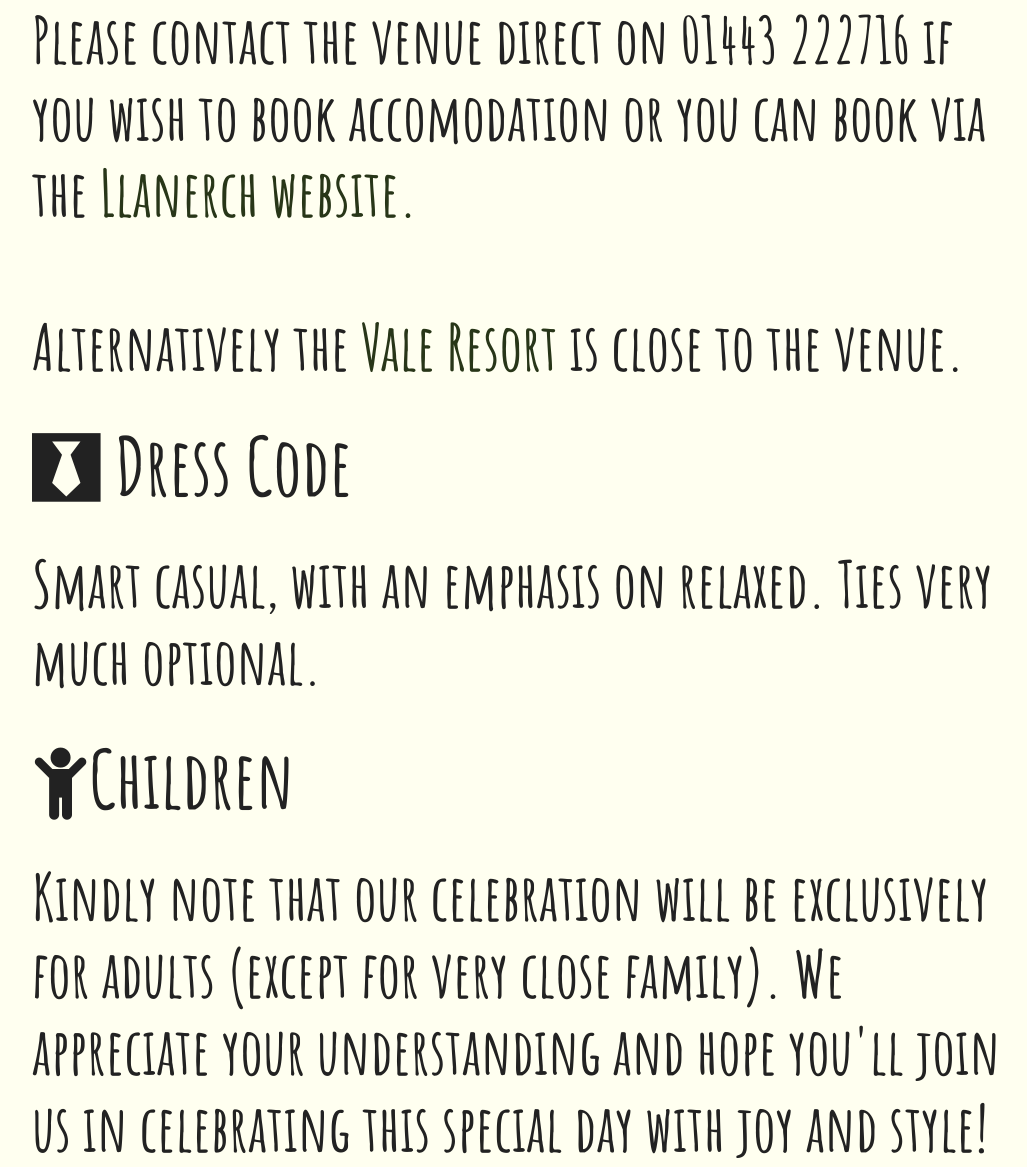
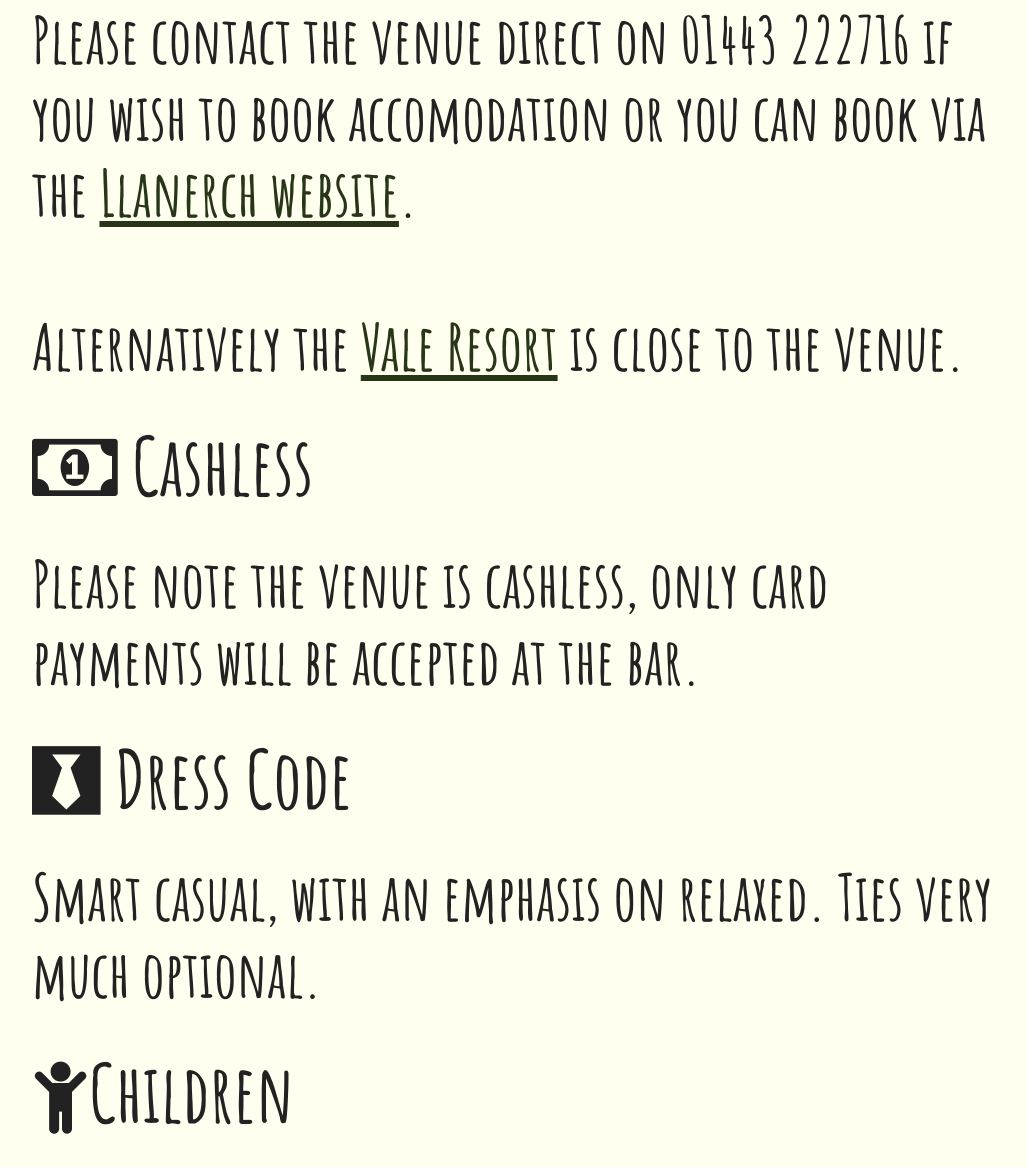
Before and after one commit to DanGahan/rsvp, a Django app: page /success/ in a window 1280 px wide. Shown: the part 3770-4937 px from the top of the page, without its empty margins (123-1150 px from the left). Run offline with Django 3.2, Linux system fonts and the light colour scheme; some libraries are stand-ins or nearby versions.

Commit message:
link and success updates

```diff
--- a/frontend/frontend/static/css/style.css
+++ b/frontend/frontend/static/css/style.css
@@ -89,7 +89,7 @@ textarea:focus {
 a,
 a:hover,
 a:focus {
-	text-decoration: none;
+	text-decoration: underline;
 	outline: none;
 	color: #283618
 }
--- a/frontend/frontend/templates/form.html
+++ b/frontend/frontend/templates/form.html
@@ -72,7 +72,7 @@
 </div>
 <hr>
 <div class="blog_item">
-	<h3>Information on the schedule of the day, venue details, accommodation options and the wedding list can be found <a href="/success/">here. </a></h3>
+	<h3>Information on the schedule of the day, venue details, accommodation options and the wedding list can be found <a href="/success/">here</a>.</h3>
 		</article>
 	</div>
 	<!-- Blog Page end -->
--- a/frontend/frontend/templates/success.html
+++ b/frontend/frontend/templates/success.html
@@ -28,10 +28,14 @@
             <iframe src="https://www.google.com/maps/embed?pb=!1m18!1m12!1m3!1d2483.307034270037!2d-3.372419422950784!3d51.50758287181337!2m3!1f0!2f0!3f0!3m2!1i1024!2i768!4f13.1!3m3!1m2!1s0x486e11a05e2f6835%3A0x770009829cf6abaf!2sLlanerch%20Vineyard%20Hotel!5e0!3m2!1sen!2suk!4v1705324052022!5m2!1sen!2suk" width="600" height="450" style="border:0;" allowfullscreen="" loading="lazy" referrerpolicy="no-referrer-when-downgrade" title="Google Maps iFrame"></iframe></br>
             </br><h2><i class="fa fa-bed"></i> Accommodation</h2></br>
             <h3>
-            Please contact the venue direct on 01443 222716 if you wish to book accomodation or you can book via the <a href="https://llanerch.co.uk">Llanerch website.</a></br>
+            Please contact the venue direct on 01443 222716 if you wish to book accomodation or you can book via the <a href="https://llanerch.co.uk">Llanerch website</a>.</br>
             </br>Alternatively the <a href="https://www.valeresort.com">Vale Resort</a> is close to the venue.
             <br>
             </h3></br>
+            <h2><i class="fa fa-money"></i> Cashless</h2></br>
+            <h3>Please note the venue is cashless, only card payments will be accepted at the bar.
+        </br>
+    </h3></br>
             <h2><i class="fa fa-black-tie"></i> Dress Code</h2></br>
             <h3>
             Smart casual, with an emphasis on relaxed. Ties very much optional.
```
